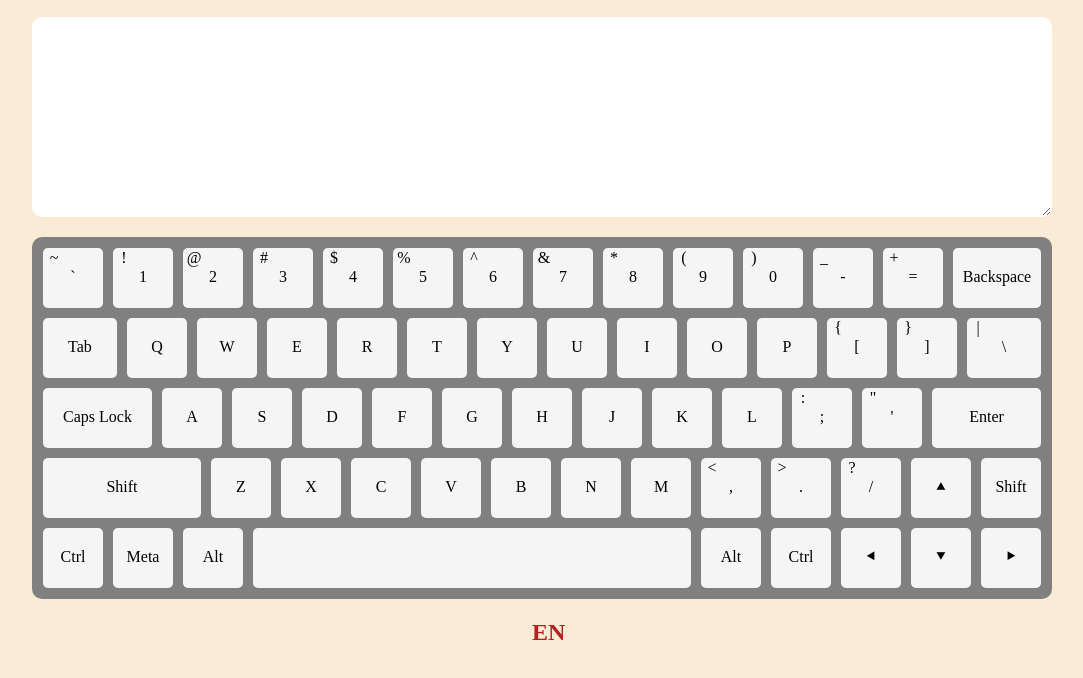
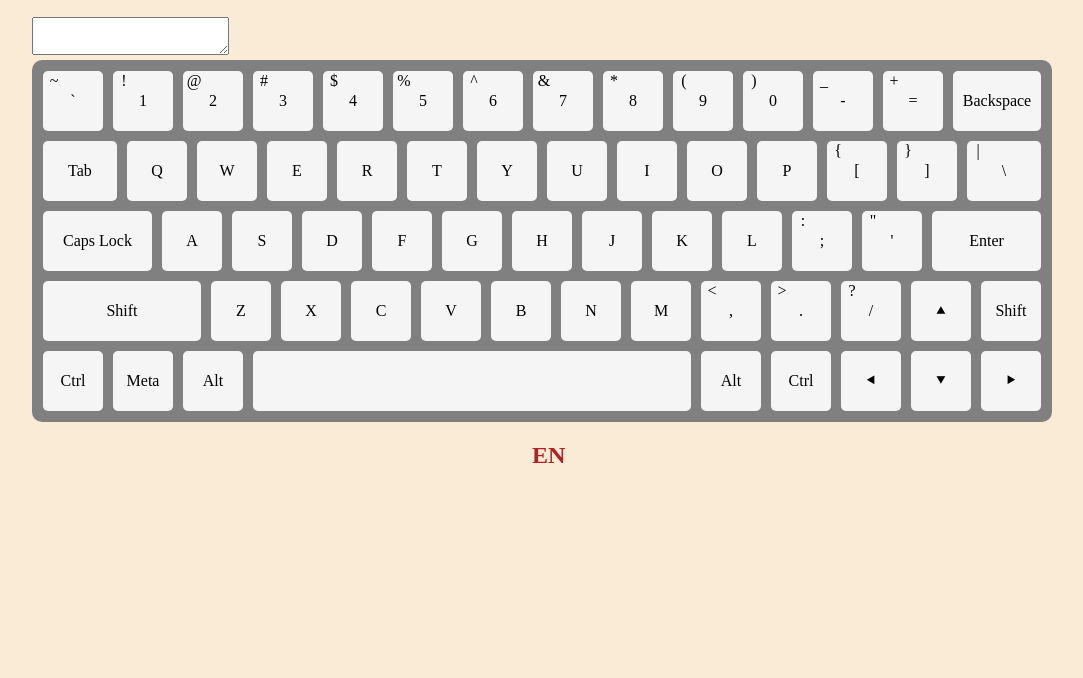
Before and after one commit to antonsergeev/virtual-keyboard, a website with bundled scripts: page src/index.html in a window 1280 px wide. Shown: the part 120-798 px from the top of the page, without its empty margins (98-1181 px from the left). Built offline with nearby package versions, Linux system fonts and the light colour scheme.

```diff
--- a/src/assets/styles/main.scss
+++ b/src/assets/styles/main.scss
@@ -16,4 +16,4 @@
 @import 'layout/container';
 @import 'layout/header';
 @import 'layout/keyboard';
-@import 'layout/textarea';
+// @import 'layout/textarea';
```
Also changed, not shown: package.json (+5 -2 lines), src/assets/styles/main.css, 2 other files.
